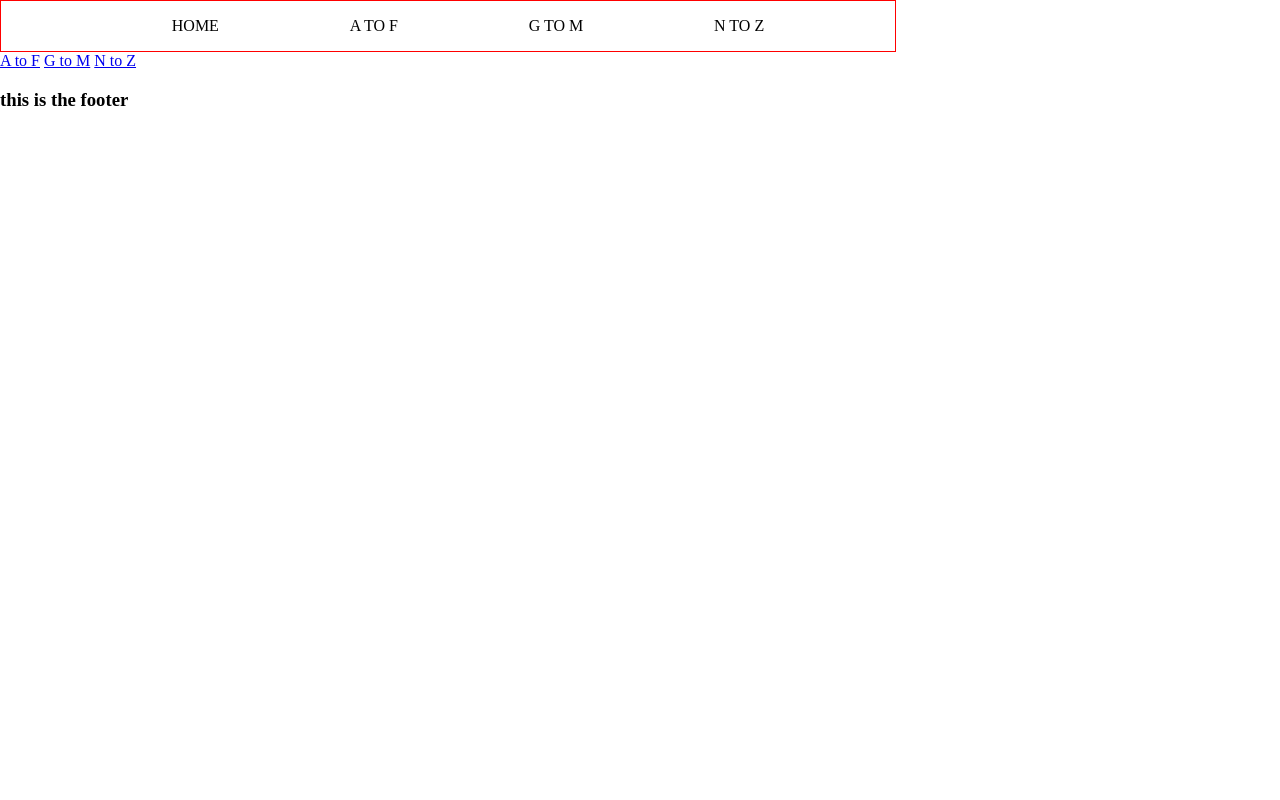
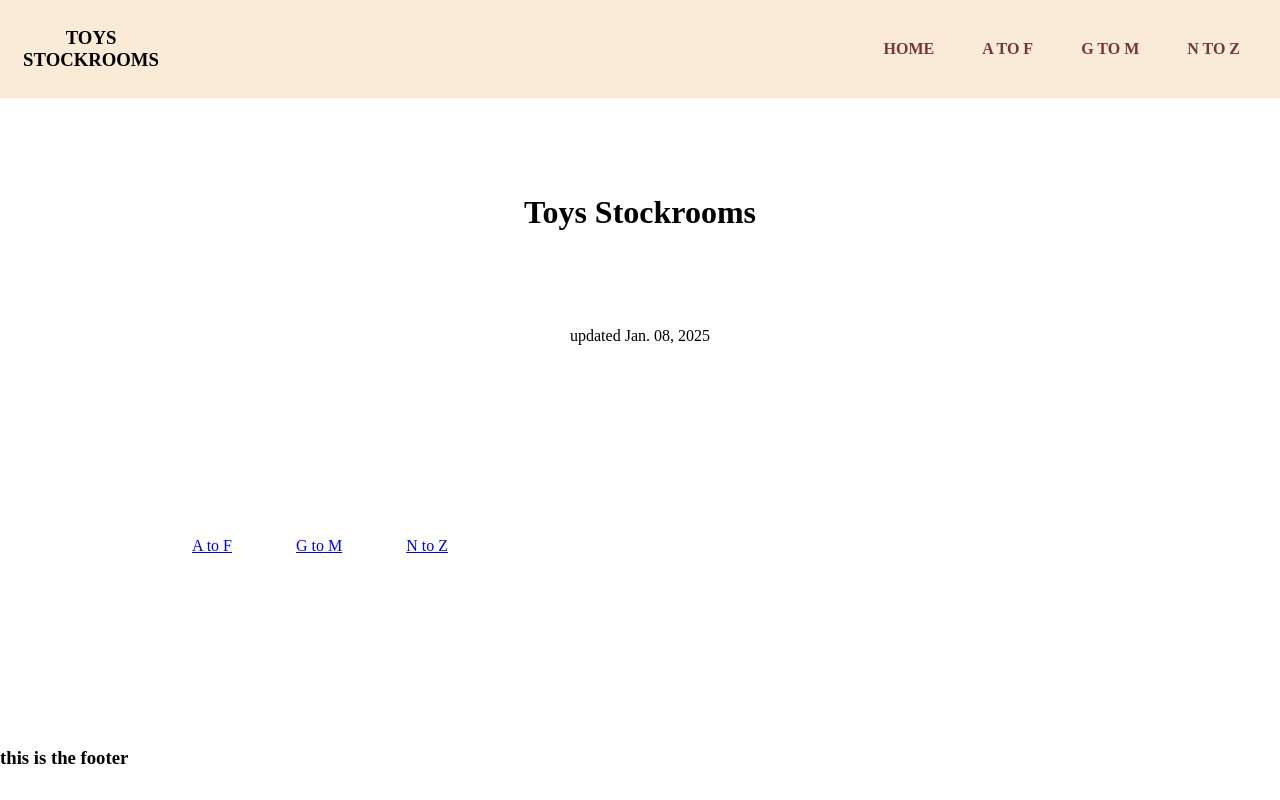
Before and after one commit to marisumidamiyashiro/macys-toy-stockrooms, a plain HTML site: page index.html in a window 1280 px wide. Drawn offline with Linux system fonts and the light colour scheme.

Commit message:
added more styling

```diff
--- a/index.html
+++ b/index.html
@@ -12,17 +12,28 @@
 
 <body>
 
-    <header>
-        <ul>
-            <li>home</li>
-            <li>A to F</li>
-            <li>G to M</li>
-            <li>N to Z</li>
-        </ul>
+    <header class="site-header">
+
+        <div class="site-id">
+            <h3>Toys Stockrooms</h3>
+        </div>
+
+        <nav class="site-nav">
+            <ul>
+                <li><a href="index.html">home</a></li>
+                <li><a href="a-to-f.html">A to F</a></li>
+                <li><a href="g-to-m.html">G to M</a></li>
+                <li><a href="n-to-z.html">N to Z</a></li>
+            </ul>
+        </nav>
+
     </header>
 
-    <main>
-
+    <main class="site-main">
+        <div class="hero-title">
+            <h1>Toys Stockrooms</h1>
+            <span>updated Jan. 08, 2025</span>
+        </div>
         <div class="hero">
             <a href="a-to-f.html">A to F</a>
             <a href="g-to-m.html">G to M</a>
--- a/scss/partials/_header.scss
+++ b/scss/partials/_header.scss
@@ -1,12 +1,45 @@
-header {
-    border: 1px solid red;
-    margin: 0 auto;
+.site-header {
+    // border: 1px solid red;
 
-    ul {
-        display: flex;
-        justify-content: space-evenly;
-        align-items: flex-end;
-        list-style: none;
+    // position: absolute;
+    width: 100vw;
+    padding: 1em;
+    display: flex;
+    justify-content: space-between;
+    align-items: center;
+    background-color: antiquewhite;
+
+    .site-id {
+        // border: 1px solid pink;
+
         text-transform: uppercase;
+        width: 150px;
+        text-align: center;
+        justify-content: center;
+
+    }
+
+    .site-nav {
+        ul {
+            display: flex;
+            list-style: none;
+            justify-content: space-between;
+            text-transform: uppercase;
+
+            a {
+                position: relative;
+                font-weight: 800;
+                display: block;
+                margin: .5em;
+                padding: 1em;
+                text-decoration: none;
+                color: $link-color;
+
+                &:hover {
+                    color: $accent-color;
+                }
+
+            }
+        }
     }
 }
--- /dev/null
+++ b/scss/partials/_main.scss
@@ -0,0 +1,22 @@
+.site-main {
+    display: flex;
+    flex-direction: column;
+    text-align: center;
+
+    .hero-title {
+
+        h1 {
+            padding: 3em;
+        }
+    }
+
+    .hero {
+        margin: 10em;
+        display: flex;
+
+        a {
+            margin: 1em;
+            padding: 1em;
+        }
+    }
+}
--- a/scss/style.scss
+++ b/scss/style.scss
@@ -1,7 +1,6 @@
-body {
+* {
     box-sizing: border-box;
     margin: 0;
-    width: 70vw;
 }
 
 // COLORS
@@ -18,3 +17,4 @@ $petite-color: blue;
 // IMPORTS
 
 @import "partials/header";
+@import "partials/main";
```
Also changed, not shown: css/style.css, 1 other file.
